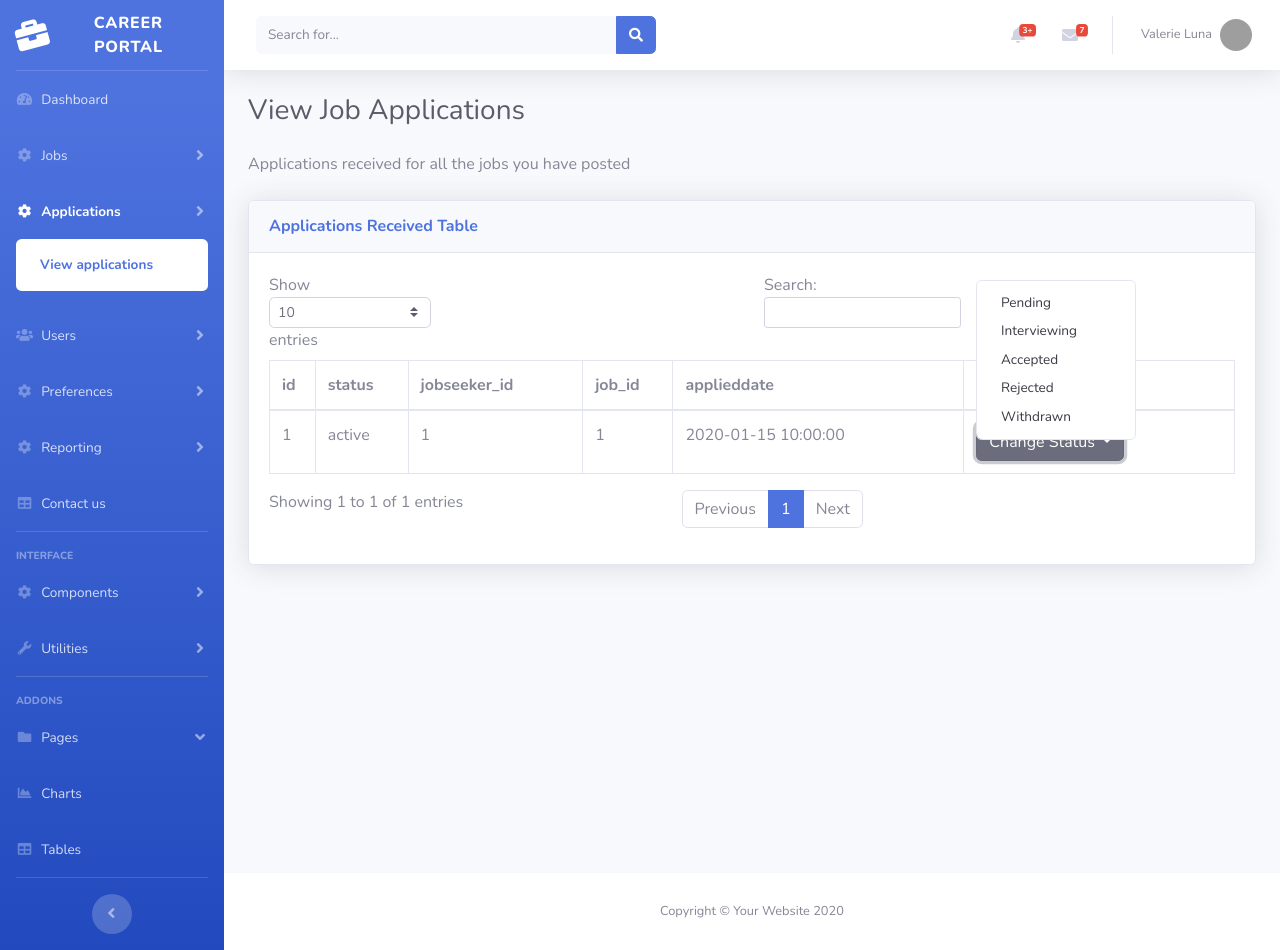
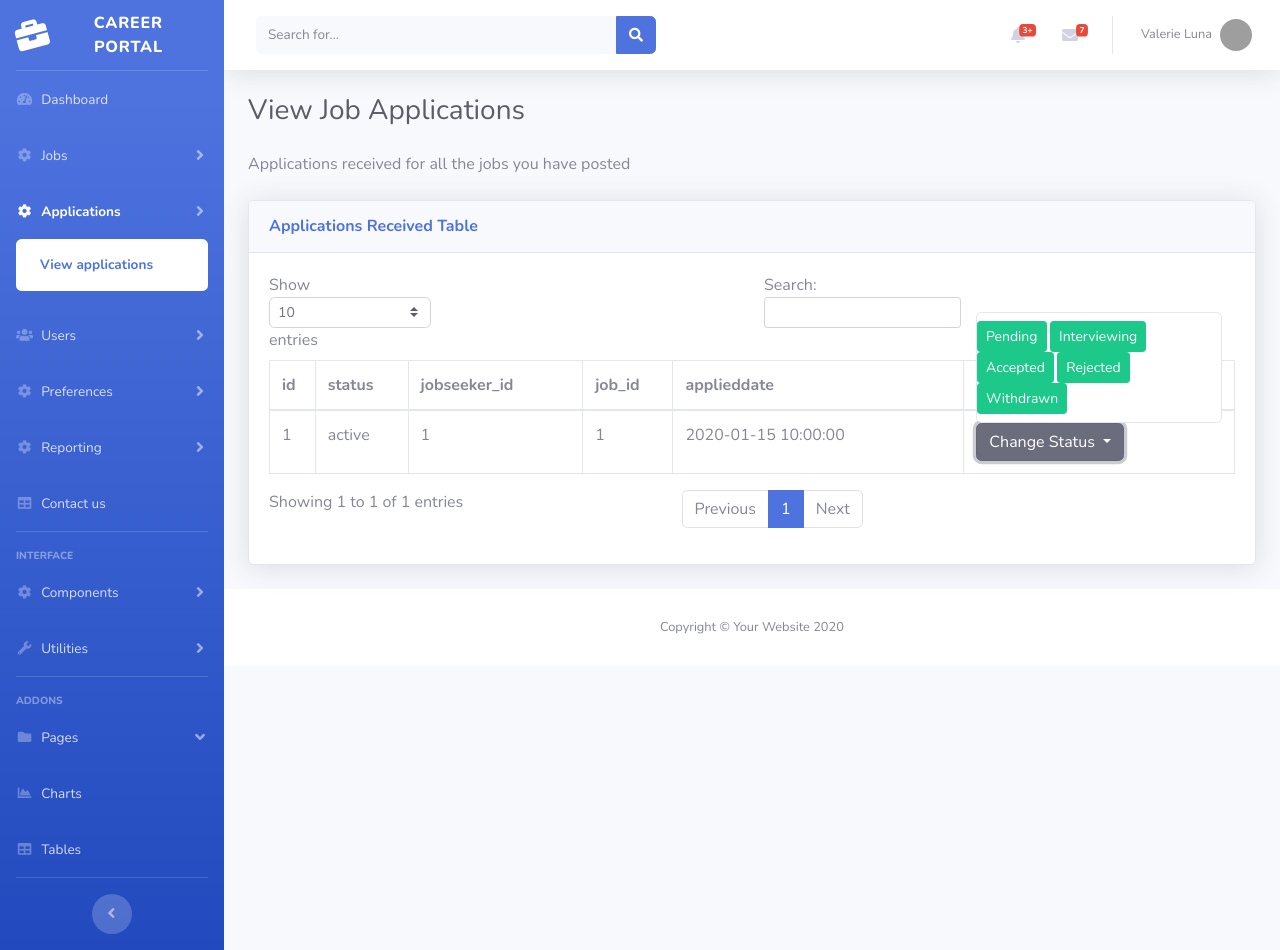
Before and after one commit to DucNgn/Web-Career-Portal, a Flask app: page /viewApplications in a window 1280 px wide, after a click on "Change Status". Run offline with Flask 2, Linux system fonts and the light colour scheme; the visitor is signed in with stand-in values (Sample User, id 1); tables that the repository leaves empty or names only in its code hold one stand-in row (values such as "Sample post"); some libraries are stand-ins or nearby versions; grey boxes are pictures that could not be loaded.

Commit message:
Theoretically completed - Can't fix a bug

```diff
--- a/app.py
+++ b/app.py
@@ -48,6 +48,20 @@ def applyJob():
     flash('Job applied successfully!')
     return redirect(url_for('viewJobs'))
 
+@app.route('/changeStatus', methods=['POST'])
+def changeStatus():
+    # print "Blabalabla"
+    if(request.form is not None):
+        jobSeekerID = request.form['jobSeekerID']
+        status = request.form['newStatus']
+        jobID = request.form['jobID']
+        appliedDate = request.form['appliedDate']
+    # else:
+    #     print("request form is empty")
+    dbfunctions.changeStatus(jobSeekerID, jobID, appliedDate, status)
+    flash('Status changed successfully!')
+    return redirect(url_for('viewApplications'))
+
 @app.errorhandler(jinja2.exceptions.TemplateNotFound)
 def template_not_found(e):
     return not_found(e)
--- a/dbfunctions.py
+++ b/dbfunctions.py
@@ -169,3 +169,19 @@ def applyJob(jobSeekerID, jobID, appliedDate, coverLetter, resume):
     except Exception as e:
         print("Problem inserting into db: " + str(e))
         return False
+
+def changeStatus(jobSeekerID, jobID, appliedDate, newStatus):
+
+    # sql = "INSERT INTO applyTo VALUES(\'"+jobSeekerID+"\',\'"+jobID+"\',\'"+appliedDate+"\',\'pending\',\'"+coverLetter+"\',\'"+resume+"\');"
+    sql = "UPDATE applyTo SET status = newStatus WHERE jobSeeker_ID = jobSeekerID, job_ID = jobID, applyTo.appliedDate = appliedDate"
+
+    print(sql)
+    try:
+        # Execute the SQL command
+        cursor.execute(sql)
+        # Commit SQL command
+        db.commit()
+        return True
+    except Exception as e:
+        print("Problem inserting into db: " + str(e))
+        return False
--- a/templates/viewApplications.html
+++ b/templates/viewApplications.html
@@ -37,7 +37,7 @@
               {% for h in appsHeaders %}
               <th>{{ h }}</th>
               {% endfor %}
-              <th>Change Status</th>
+              <th>Action</th>
             </tr>
           </thead>
           <tbody>
@@ -49,18 +49,28 @@
               {% endfor %}
               </div>
               <td>
+
+                <form action="/changeStatus" method="POST">
                 <div class="dropdown">
                   <button class="btn btn-secondary dropdown-toggle" type="button" id="dropdownMenuButton" data-toggle="dropdown" aria-haspopup="true" aria-expanded="false">
                     Change Status
                   </button>
                   <div class="dropdown-menu" aria-labelledby="dropdownMenuButton">
-                    <a class="dropdown-item" href="#">Pending</a>
-                    <a class="dropdown-item" href="#">Interviewing</a>
-                    <a class="dropdown-item" href="#">Accepted</a>
-                    <a class="dropdown-item" href="#">Rejected</a>
-                    <a class="dropdown-item" href="#">Withdrawn</a>
+
+                    <input type="hidden" class="form-control" name="jobSeekerID" value="{{row[0]}}">
+                    <input type="hidden" class="form-control" name="jobID" value="{{row[1]}}">
+                    <input type="hidden" class="form-control" name="appliedDate" value="{{row[2]}}">
+                    <button type="submit" name="newStatus" value="Pending" class="btn btn-success btn-sm">Pending</button>
+                    <button type="submit"  name="newStatus" value="Interviewing" class="btn btn-success btn-sm">Interviewing</button>
+                    <button type="submit" name="newStatus" value="Accepted" class="btn btn-success btn-sm">Accepted</button>
+                    <button type="submit" name="newStatus" value="Rejected" class="btn btn-success btn-sm">Rejected</button>
+                    <button type="submit" name="newStatus" value="Withdrawn" class="btn btn-success btn-sm">Withdrawn</button>
+
+                  </select>
                   </div>
                 </div>
+              </form>
+
               </td>
             </tr>
 
@@ -73,7 +83,7 @@
 
 </div>
 
-<!-- /.container-fluid -->
+<!-- /.container-fluid
 
 </div>
 
```
